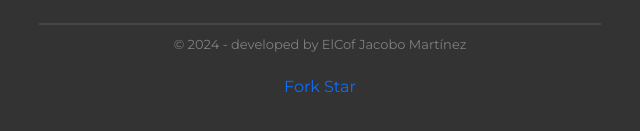
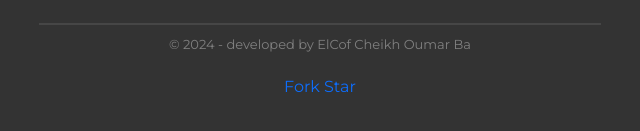
Before and after one commit to Cheikh785/ElCof-Personal-Website, a website built with Parcel: page src/index.html in a window 1280 px wide. Shown: the part 4656-4787 px from the top of the page, 320-960 px from the left. Built offline with nearby package versions, Linux system fonts and the light colour scheme.

Commit message:
fix: fix bug on cv path

```diff
--- a/src/index.html
+++ b/src/index.html
@@ -130,7 +130,7 @@
                   rel="noreferrer"
                   target="_blank"
                   class="cta-btn cta-btn--resume"
-                  href="assets\CV Cheikh Oumar Ba.pdf"
+                  href="src/assets/CV Cheikh Oumar Ba.pdf"
                 >
                   View Resume
                 </a>
@@ -471,7 +471,7 @@
         <p class="footer__text">
           © 2024 - developed by ElCof
           <a rel="noreferrer" href="https://github.com/Cheikh785" target="_blank"
-            >Jacobo Martínez</a
+            >Cheikh Oumar Ba</a
           >
         </p>
 
```
